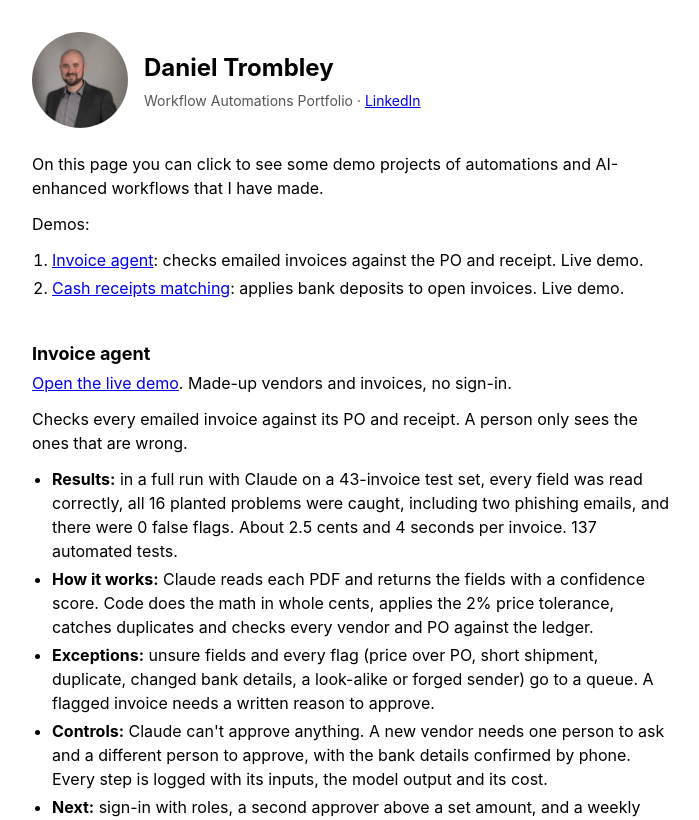
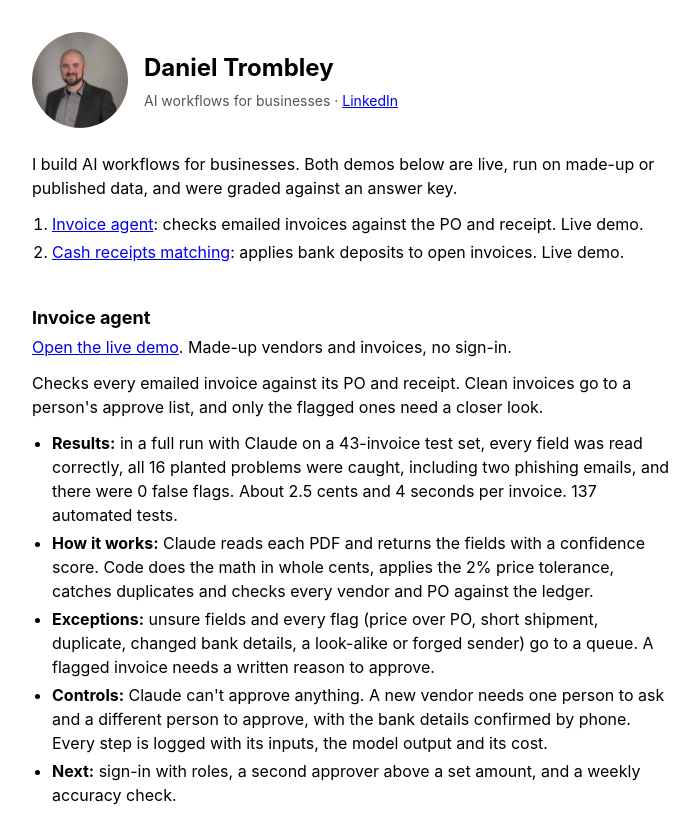
Before and after one commit to d-trombley/d-trombley.github.io, a plain HTML site: page index.html in a window 1280 px wide. Shown: the top 820 px of the page, without its empty margins (288-987 px from the left). Drawn offline with Linux system fonts and the light colour scheme.

Commit message:
Sharpen the intro and fix two unclear claims
Match the subtitle and title to the profile bio, replace the intro, say
that clean invoices still get approved, and label what each cash receipts
count measures. The page stays noindex.

```diff
--- a/index.html
+++ b/index.html
@@ -3,7 +3,7 @@
 <head>
 <meta charset="utf-8">
 <meta name="viewport" content="width=device-width, initial-scale=1">
-<title>Daniel Trombley · Workflow Automations</title>
+<title>Daniel Trombley · AI workflows for businesses</title>
 <meta name="description" content="AI workflows for businesses, built by Daniel Trombley with Claude and Claude Code.">
 <meta name="color-scheme" content="light">
 <meta name="robots" content="noindex, nofollow">
@@ -56,11 +56,10 @@ hr { border: 0; border-top: 1px solid var(--rule); margin: 40px 0 16px; }
 <img class="photo" src="daniel-trombley.png" width="96" height="96" alt="Daniel Trombley">
 <div>
 <h1>Daniel Trombley</h1>
-<p class="small">Workflow Automations Portfolio · <a href="https://www.linkedin.com/in/daniel-trombley">LinkedIn</a></p>
+<p class="small">AI workflows for businesses · <a href="https://www.linkedin.com/in/daniel-trombley">LinkedIn</a></p>
 </div>
 </header>
-<p>On this page you can click to see some demo projects of automations and AI-enhanced workflows that I have made.</p>
-<p>Demos:</p>
+<p>I build AI workflows for businesses. Both demos below are live, run on made-up or published data, and were graded against an answer key.</p>
 <ol>
 <li><a href="https://invoice-agent-production-99c20ff1.up.railway.app">Invoice agent</a>: checks emailed invoices against the PO and receipt. Live demo.</li>
 <li><a href="https://cash-receipts-production.up.railway.app">Cash receipts matching</a>: applies bank deposits to open invoices. Live demo.</li>
@@ -68,7 +67,7 @@ hr { border: 0; border-top: 1px solid var(--rule); margin: 40px 0 16px; }
 
 <h2 id="invoice-agent">Invoice agent</h2>
 <p><a href="https://invoice-agent-production-99c20ff1.up.railway.app">Open the live demo</a>. Made-up vendors and invoices, no sign-in.</p>
-<p>Checks every emailed invoice against its PO and receipt. A person only sees the ones that are wrong.</p>
+<p>Checks every emailed invoice against its PO and receipt. Clean invoices go to a person&#x27;s approve list, and only the flagged ones need a closer look.</p>
 <ul>
 <li><b>Results:</b> in a full run with Claude on a 43-invoice test set, every field was read correctly, all 16 planted problems were caught, including two phishing emails, and there were 0 false flags. About 2.5 cents and 4 seconds per invoice. 137 automated tests.</li>
 <li><b>How it works:</b> Claude reads each PDF and returns the fields with a confidence score. Code does the math in whole cents, applies the 2% price tolerance, catches duplicates and checks every vendor and PO against the ledger.</li>
@@ -119,7 +118,7 @@ hr { border: 0; border-top: 1px solid var(--rule); margin: 40px 0 16px; }
 <p><a href="https://cash-receipts-production.up.railway.app">Open the live demo</a>. Published accounting data with made-up messy cases, no sign-in.</p>
 <p>Applies bank deposits to open invoices and builds the journal entry. A clerk works the exceptions and a controller approves the batch.</p>
 <ul>
-<li><b>Results:</b> rules applied 72.7% automatically with 0 wrong, 99.9% was right after review (801 of 802), and the journal entry ties to the answer key to the cent.</li>
+<li><b>Results:</b> October had 129 bank lines, 204 payments and 802 invoice applications (one payment can pay several invoices). The rules applied 583 of the 802 automatically (72.7%) with 0 wrong, 801 of 802 (99.9%) were right after review, and the journal entry ties to the answer key to the cent.</li>
 <li><b>How it works:</b> rules apply the payments they can prove and suggest a match for most of the rest. Claude is asked only about payments the rules can't place, like an unknown payer or two customers with the same name. It looks up open invoices and customers with read-only tools. Code checks every answer, and one that fails goes to exceptions with the reason.</li>
 <li><b>Claude's part:</b> in October, Claude was asked about 3 of 204 payments. It placed one across 6 invoices, all correct. It said it couldn't tell on the other two (two customers with the same name, and a payment with no payer), so they went to a person. About 8 cents a payment. The demo asks Claude live, with a daily spending cap.</li>
 <li><b>Controls:</b> the clerk accepts or edits each suggestion. Claude can't apply, approve or post anything. Clean matches still go into the batch the controller approves.</li>
```
